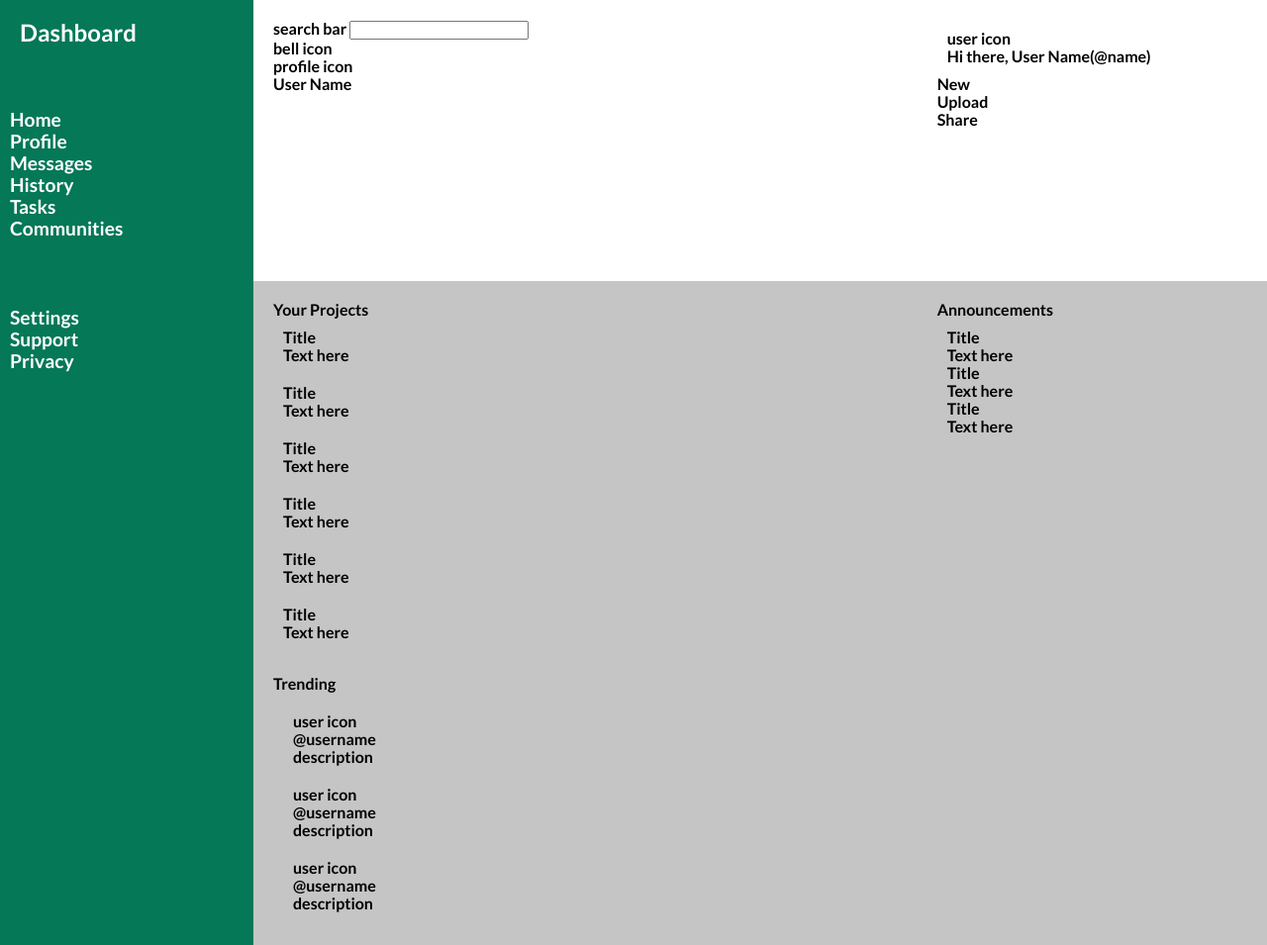
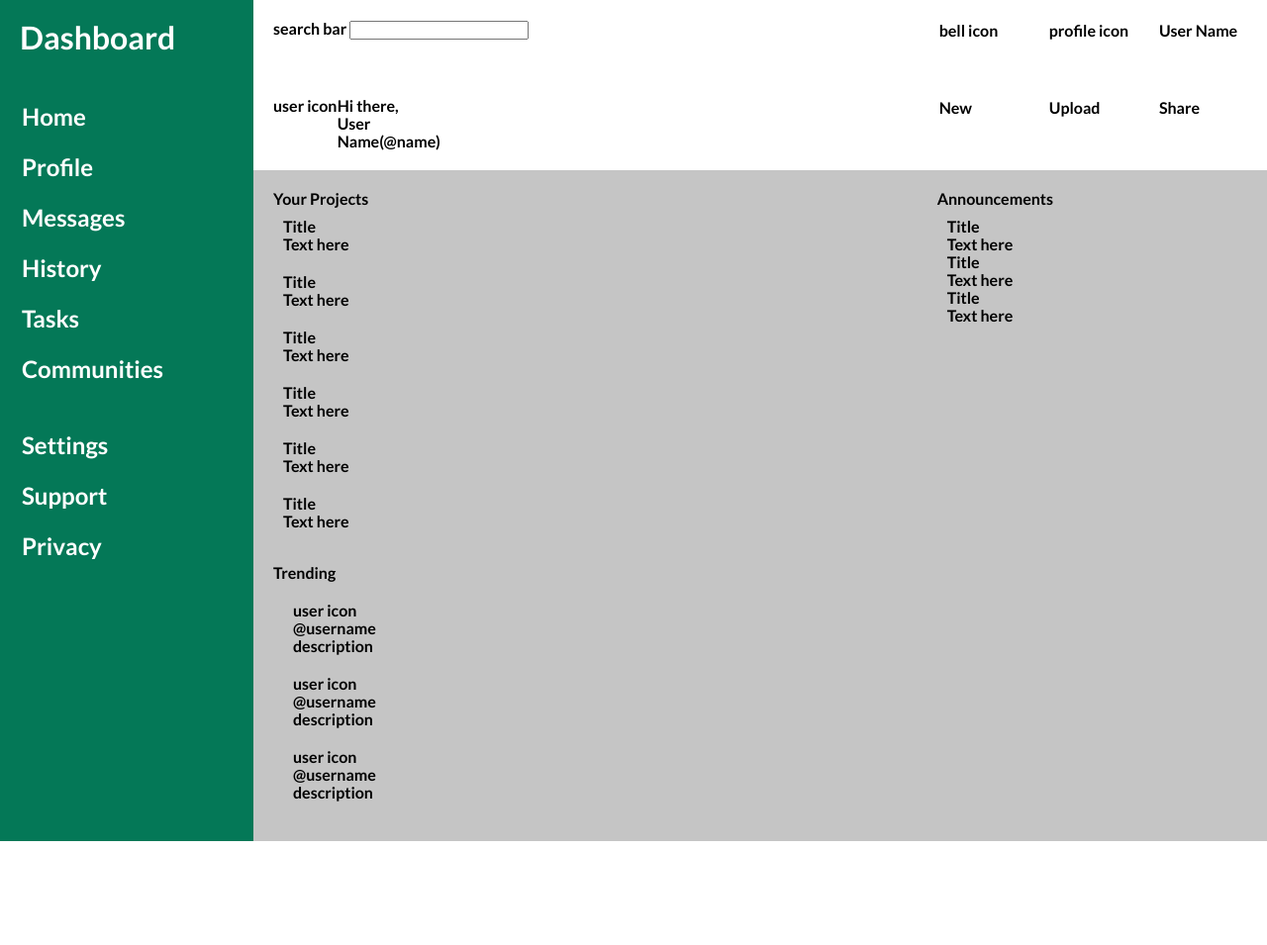
Before and after one commit to tonytony97/admin-dashboard, a plain HTML site: page index.html in a window 1280 px wide. Shown: the top 955 px of the page at 99% size. After the commit the page ends 850 px from the top, so only its background shows below. Drawn offline with Linux system fonts and the light colour scheme.

Commit message:
Add header grid layout

```diff
--- a/index.html
+++ b/index.html
@@ -26,28 +26,26 @@
                 </ul>
             </div>
             <div class="header">
-                <div class="upper-head">
-                    <p class="search">
+                <div class="search">
                     search bar
                     <input type="text" />
-                    </p>
+                </div>
                 <ul class="notification">
                     <li>bell icon</li>
                     <li>profile icon</li>
                     <li>User Name</li>
                 </ul>
+
+                <div class="user-info">
+                    <p class="icon">user icon</p>
+                    <p>Hi there,</p>
+                    <p>User Name(@name)</p>
                 </div>
-                <div class="lower-head">
-                    <div class="user-info">
-                        <p>user icon</p>
-                        <p>Hi there, User Name(@name)</p>
-                    </div>
-                    <ul class="buttons">
+                <ul class="share-buttons">
                     <li>New</li>
                     <li>Upload</li>
                     <li>Share</li>
                 </ul>
-                </div>
             </div>
             <div class="main-content">
                 <div class="projects">
--- a/style.css
+++ b/style.css
@@ -31,23 +31,57 @@
     gap: 4px;
 }
 
+.search {
+    grid-row: 1;
+    grid-column: 1;
+}
+
+.notification {
+    grid-row: 1;
+    grid-column: 2;
+    display: grid;
+    grid-template-columns: repeat(3, 1fr);
+}
+
+.user-info {
+    grid-row: 2;
+    grid-column: 1;
+    display: grid;
+    grid-template-columns: 0.1fr 0.2fr;
+}
+
+.user-info p {
+    grid-column: 2;
+}
+
+.user-info .icon {
+    grid-column: 1;
+}
+
+.share-buttons {
+    grid-row: 2;
+    grid-column: 2;
+    display: grid;
+    grid-template-columns: repeat(3, 1fr);
+}
+
 .sidebar {
     background-color: rgb(4, 120, 87);
     color: rgb(255, 255, 255);
     grid-column: 1;
     grid-row: 1/3;
     display: grid;
-    grid-template-rows: 100px 200px 100px;
+    grid-template-rows: 0.2fr 0.8fr 1fr;
 }
 
 .logo {
-    font-size: x-large;
+    font-size: xx-large;
     grid-row: 1;
 }
 
 .nav,
 .branding {
-    font-size: larger;
+    font-size: x-large;
 }
 
 .nav {
@@ -69,3 +103,7 @@
 ul {
     list-style: none;
 }
+
+li {
+    padding: 12px;
+}
```
Lines whose indentation alone changed are shown as unchanged.
